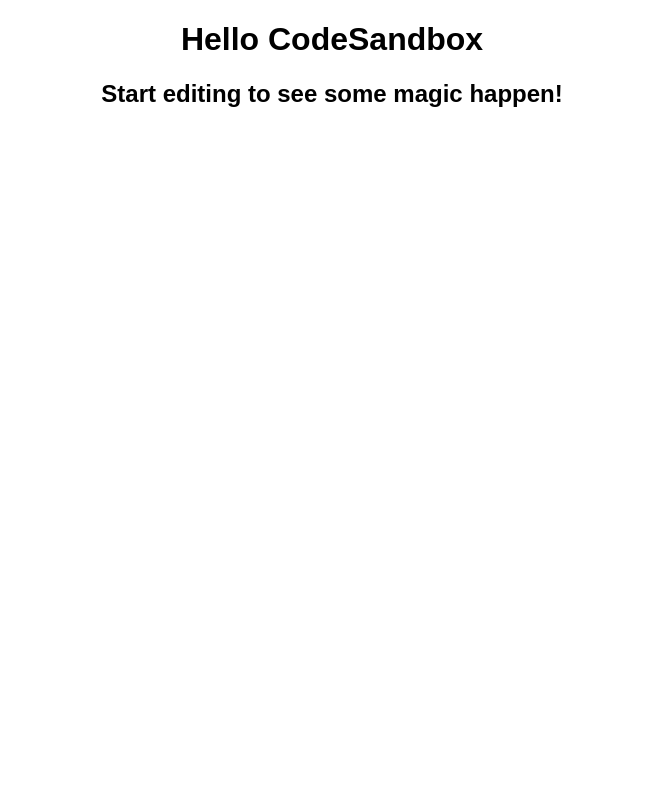
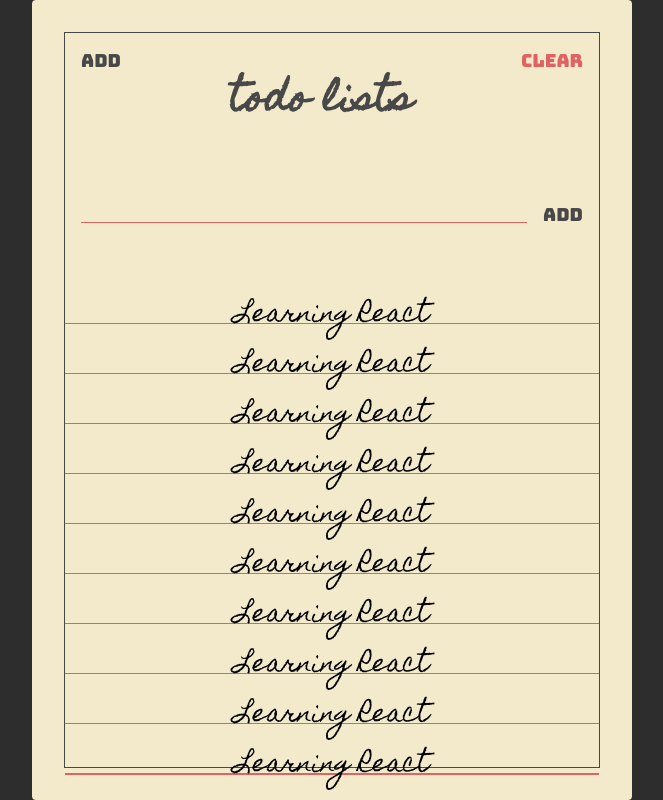
Before and after one commit to Alal23/react-todolist, a React (Create React App) app: page / in a window 1280 px wide. Shown: the whole page, without its empty margins (308-971 px from the left). Built offline with nearby package versions, Linux system fonts and the light colour scheme.

Commit message:
migrate html css to react

```diff
--- a/public/index.html
+++ b/public/index.html
@@ -1,16 +1,22 @@
 <!DOCTYPE html>
 <html lang="en">
-
   <head>
-	<meta charset="utf-8">
-	<meta name="viewport" content="width=device-width, initial-scale=1, shrink-to-fit=no">
-	<meta name="theme-color" content="#000000">
+    <meta charset="utf-8" />
+    <meta
+      name="viewport"
+      content="width=device-width, initial-scale=1, shrink-to-fit=no"
+    />
+    <meta name="theme-color" content="#000000" />
     <!--
       manifest.json provides metadata used when your web app is added to the
       homescreen on Android. See https://developers.google.com/web/fundamentals/engage-and-retain/web-app-manifest/
     -->
-	<link rel="manifest" href="%PUBLIC_URL%/manifest.json">
-	<link rel="shortcut icon" href="%PUBLIC_URL%/favicon.ico">
+    <link rel="manifest" href="%PUBLIC_URL%/manifest.json" />
+    <link rel="shortcut icon" href="%PUBLIC_URL%/favicon.ico" />
+    <link
+      href="https://fonts.googleapis.com/css?family=Bungee|Homemade+Apple&display=swap"
+      rel="stylesheet"
+    />
     <!--
       Notice the use of %PUBLIC_URL% in the tags above.
       It will be replaced with the URL of the `public` folder during the build.
@@ -39,5 +45,4 @@
       To create a production bundle, use `npm run build` or `yarn build`.
     -->
   </body>
-
 </html>
--- a/src/App.js
+++ b/src/App.js
@@ -3,9 +3,54 @@
 
 export default function App() {
   return (
-    <div className="App">
-      <h1>Hello CodeSandbox</h1>
-      <h2>Start editing to see some magic happen!</h2>
+    <div className="container">
+      <div className="frame">
+        <section className="header">
+          <button className="header-btn main-black-color">Add</button>
+          <h1 className="header-title">Todo Lists</h1>
+          <button className="header-btn main-red-color">Clear</button>
+        </section>
+
+        <section className="add">
+          <form className="add-form">
+            <input type="text" className="add-input" />
+            <button className="add-btn main-black-color">Add</button>
+          </form>
+        </section>
+
+        <section className="todos">
+          <div className="todos">
+            <span className="todos-text">Learning React</span>
+          </div>
+          <div className="todos">
+            <span className="todos-text">Learning React</span>
+          </div>
+          <div className="todos">
+            <span className="todos-text">Learning React</span>
+          </div>
+          <div className="todos">
+            <span className="todos-text">Learning React</span>
+          </div>
+          <div className="todos">
+            <span className="todos-text">Learning React</span>
+          </div>
+          <div className="todos">
+            <span className="todos-text">Learning React</span>
+          </div>
+          <div className="todos">
+            <span className="todos-text">Learning React</span>
+          </div>
+          <div className="todos">
+            <span className="todos-text">Learning React</span>
+          </div>
+          <div className="todos">
+            <span className="todos-text">Learning React</span>
+          </div>
+          <div className="todos">
+            <span className="todos-text">Learning React</span>
+          </div>
+        </section>
+      </div>
     </div>
   );
 }
--- a/src/styles.css
+++ b/src/styles.css
@@ -1,4 +1,139 @@
-.App {
-  font-family: sans-serif;
+* {
+  box-sizing: border-box;
+}
+
+:root {
+  --main-red-color: #e06262;
+  --main-black-color: #484848;
+}
+
+.main-red-color {
+  color: var(--main-red-color);
+}
+
+.main-black-color {
+  color: var(--main-black-color);
+}
+
+html {
+  font-size: 10px;
+}
+
+body {
+  display: flex;
+  justify-content: center;
+  align-content: center;
+  align-items: center;
+  background-color: #2d2d2d;
+  height: 100vh;
+}
+
+body,
+html {
+  margin: 0;
+  padding: 0;
+  font-family: -apple-system, BlinkMacSystemFont, "Segoe UI", Roboto, Oxygen,
+    Ubuntu, Cantarell, "Open Sans", "Helvetica Neue", sans-serif;
+}
+.container {
+  width: 600px;
+  height: 800px;
+  background-color: #f2eacb;
+  border-radius: 4px;
+  padding: 32px;
+}
+
+.frame {
+  border: 1px solid var(--main-black-color);
+  height: 100%;
+  display: flex;
+  flex-direction: column;
+  justify-content: space-between;
+}
+
+.header {
+  display: flex;
+  align-items: flex-start;
+}
+.header-title {
+  flex: 1;
   text-align: center;
+  font-size: 3.6rem;
+  color: var(--main-black-color);
+  font-family: "Homemade Apple", sans-serif;
+  text-transform: lowercase;
 }
+.header-btn {
+  font-size: 1.8rem;
+  font-family: "Bungee", sans-serif;
+  padding: 16px;
+  background: unset;
+  border: unset;
+  outline: unset;
+  cursor: pointer;
+}
+
+.header-btn .main-red-color:active {
+  text-shadow: 1px 1px 2px var(--main-red-color);
+}
+
+.header-btn .main-black-color:active {
+  text-shadow: 1px 1px 2px var(--main-black-color);
+}
+
+.add {
+  padding: 16px;
+}
+
+.add-form {
+  display: flex;
+  align-items: flex-start;
+}
+
+.add-input {
+  background: unset;
+  border: unset;
+  padding: 0 64px;
+  flex: 1;
+  border-bottom: 1px solid var(--main-red-color);
+  outline: unset;
+  font-family: "Homemade Apple", sans-serif;
+  font-size: 16px;
+  text-transform: lowercase;
+}
+
+.add-btn {
+  font-size: 1.8rem;
+  font-family: "Bungee", sans-serif;
+  padding: 16px;
+  padding-right: unset;
+  cursor: pointer;
+  background: unset;
+  border: unset;
+  outline: unset;
+}
+
+.add-btn .main-black-color {
+  text-shadow: 1px 1px 2px var(--main-black-color);
+}
+
+.todos {
+  display: flex;
+  flex-direction: column;
+}
+.todos {
+  position: relative;
+  flex: 1 0 auto;
+  text-align: center;
+  min-height: 34px;
+  margin: 16px 0 0;
+  font-family: "Homemade Apple", sans-serif;
+  font-size: 24px;
+  border-bottom: 1px solid var(--main-red-color);
+}
+
+.todos-text {
+  position: absolute;
+  left: 50%;
+  transform: translate(-50%);
+}
```
Lines whose indentation alone changed are shown as unchanged.
